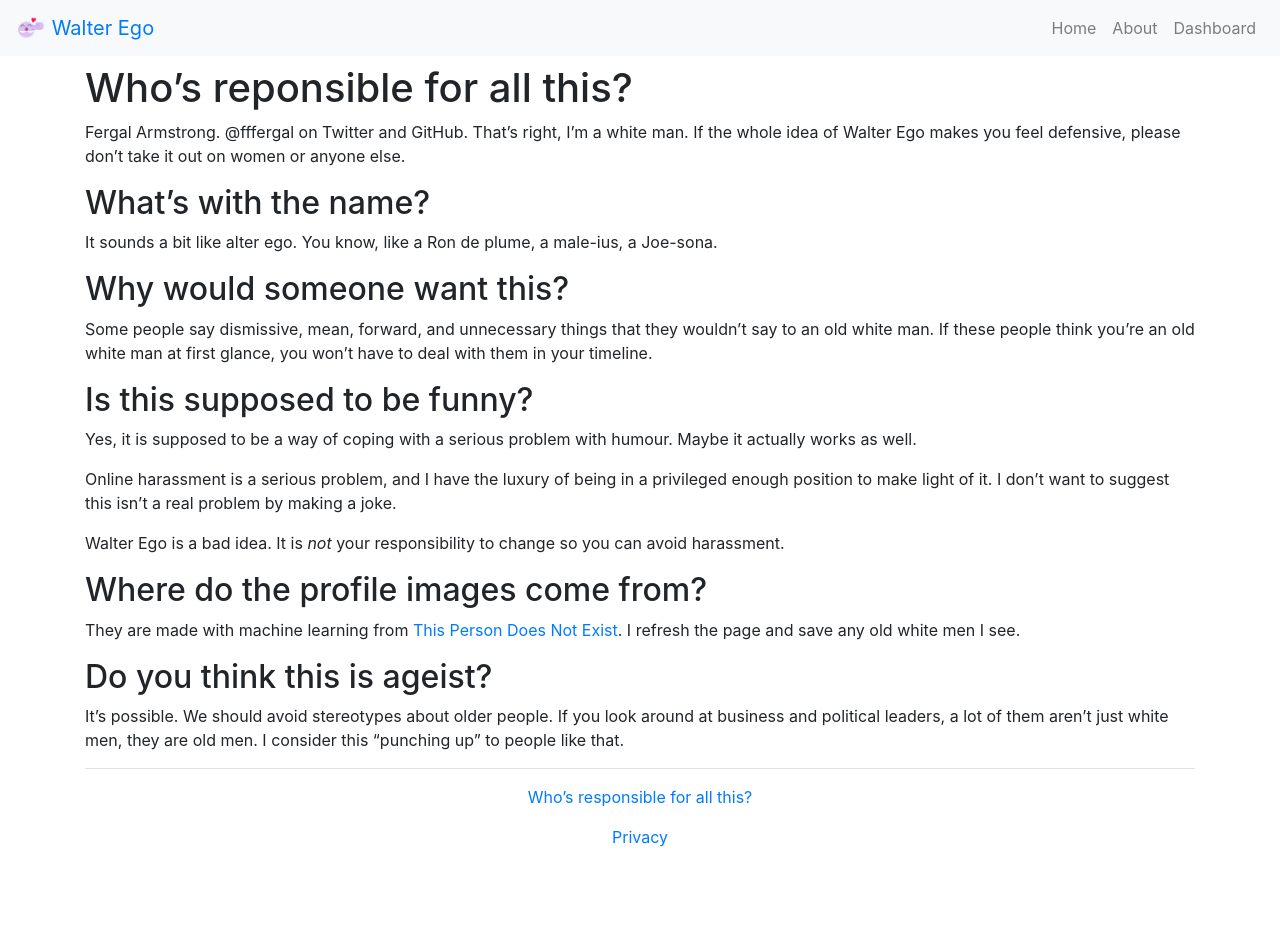
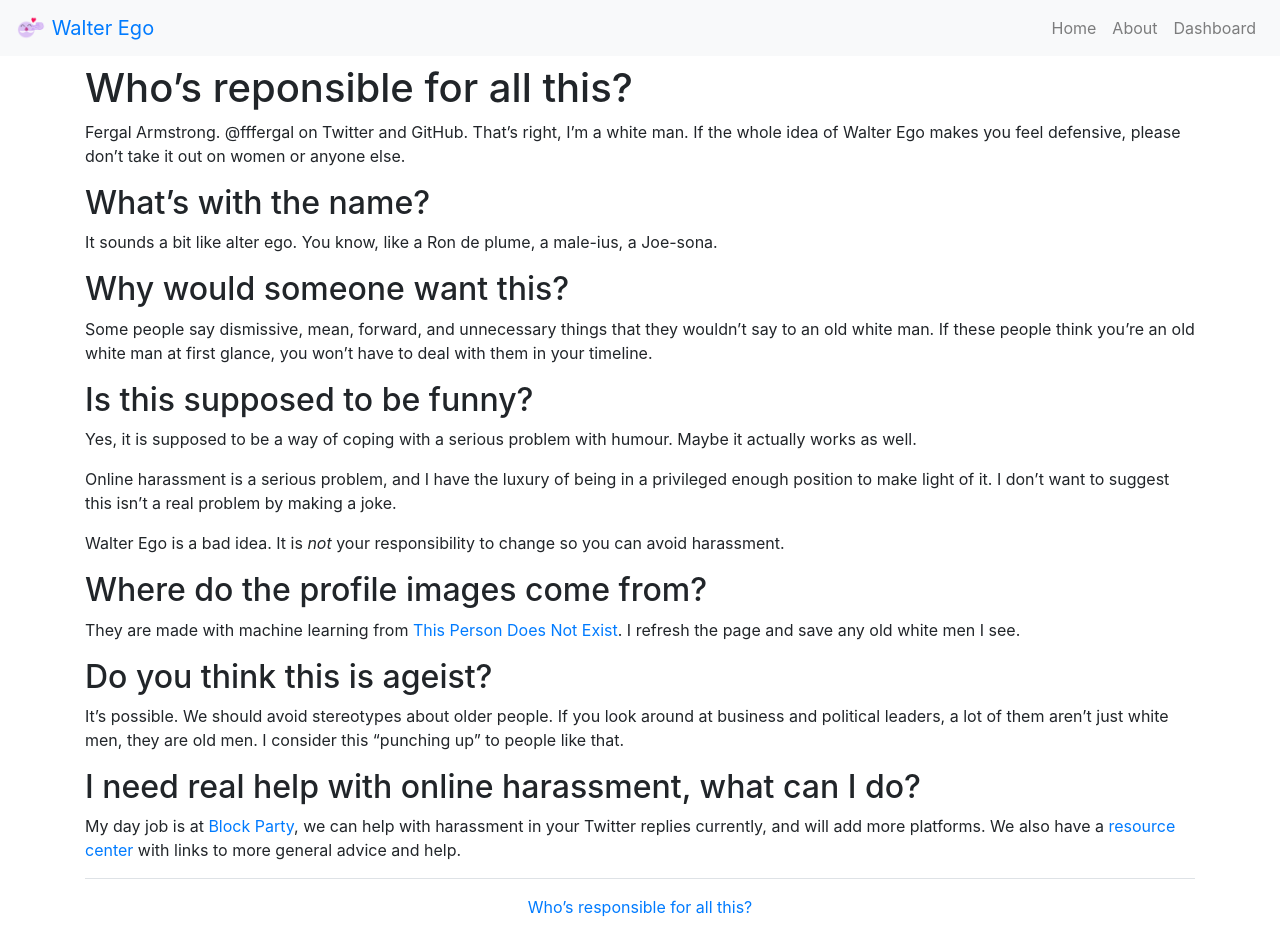
Before and after one commit to fffergal/walterego, a Next.js app: page /about in a window 1280 px wide. Shown: the top 938 px of the page. Before the commit the page ends 865 px from the top, so only its background shows below. Built offline with nearby package versions, Linux system fonts and the light colour scheme.

Commit message:
Add Block Party link

```diff
--- a/pages/about.jsx
+++ b/pages/about.jsx
@@ -62,6 +62,22 @@
         just white men, they are old men. I consider this “punching up” to
         people like that.
       </p>
+      <h2>I need real help with online harassment, what can I do?</h2>
+      <p>
+        My day job is at
+        {' '}
+        <a href="https://www.blockpartyapp.com/?utm_source=walterego">
+          Block Party
+        </a>
+        , we can help with harassment in your Twitter replies currently, and
+        will add more platforms. We also have a
+        {' '}
+        <a href="https://resources.blockpartyapp.com/?utm_source=walterego">
+          resource center
+        </a>
+        {' '}
+        with links to more general advice and help.
+      </p>
     </MainTemplate>
   );
 }
```
